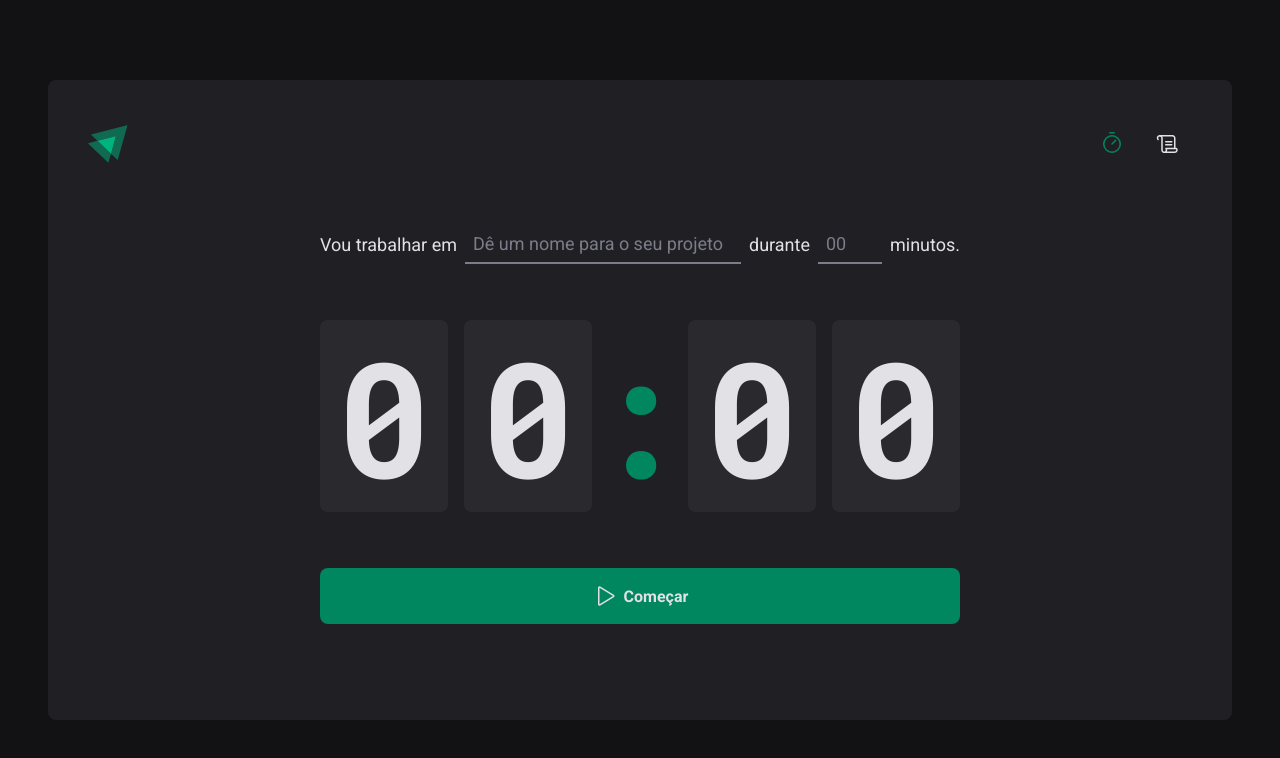
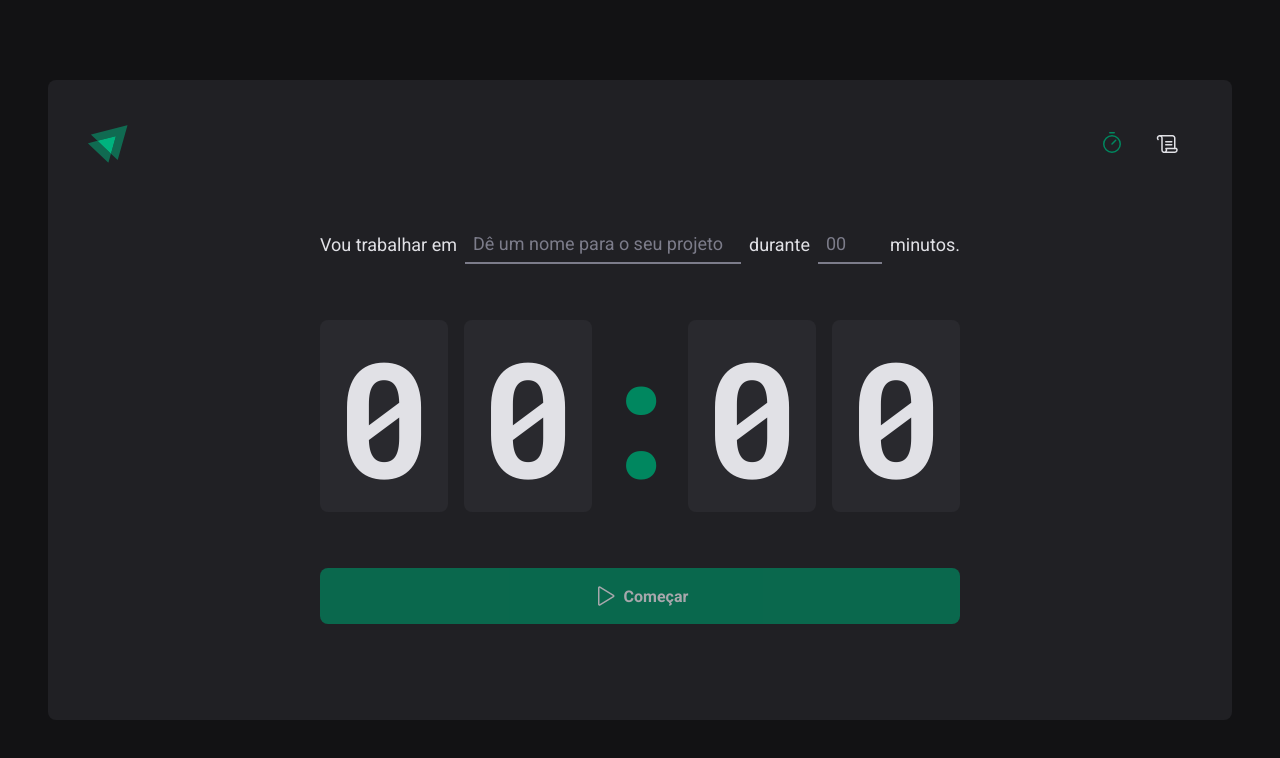
Before and after one commit to MRonald/mr-timer, a React (Vite) app: page / in a window 1280 px wide. Shown: the top 758 px of the page. Built offline with nearby package versions, Linux system fonts and the light colour scheme.

Commit message:
prepare main form with react hook form

```diff
--- a/package.json
+++ b/package.json
@@ -13,6 +13,7 @@
     "phosphor-react": "^1.4.1",
     "react": "^18.2.0",
     "react-dom": "^18.2.0",
+    "react-hook-form": "^7.41.5",
     "react-router-dom": "^6.5.0",
     "styled-components": "^5.3.6"
   },
--- a/src/pages/Home/index.tsx
+++ b/src/pages/Home/index.tsx
@@ -1,10 +1,20 @@
 import { Play } from 'phosphor-react';
 import { CountdownContainer, FormContainer, HomeContainer, MinutesAmountInput, Separator, StartCountdownButton, TaskInput } from './styles';
+import { useForm } from 'react-hook-form';
 
 export function Home() {
+    const { register, handleSubmit, watch } = useForm();
+
+    function handleCreateNewCycle(data: any) {
+        console.log(data);
+    }
+
+    const task = watch('task');
+    const isSubmitDisabled = !task;
+
     return (
         <HomeContainer>
-            <form action="">
+            <form action="" onSubmit={handleSubmit(handleCreateNewCycle)}>
                 <FormContainer>
                     <label htmlFor="task">Vou trabalhar em</label>
                     <TaskInput
@@ -12,6 +22,7 @@
                         type="text"
                         id="task"
                         list="task-suggestions"
+                        {...register('task')}
                     />
 
                     <datalist id="task-suggestions">
@@ -29,6 +40,7 @@
                         step={5}
                         min={5}
                         max={60}
+                        {...register('minutesAmount', {valueAsNumber: true})}
                     />
 
                     <span>minutos.</span>
@@ -42,7 +54,7 @@
                     <span>0</span>
                 </CountdownContainer>
 
-                <StartCountdownButton type="submit">
+                <StartCountdownButton disabled={isSubmitDisabled} type="submit">
                     <Play size={24} />
                     Começar
                 </StartCountdownButton>
```
Also changed, not shown: 1 other file (tests, documents, lock files or other folders).
